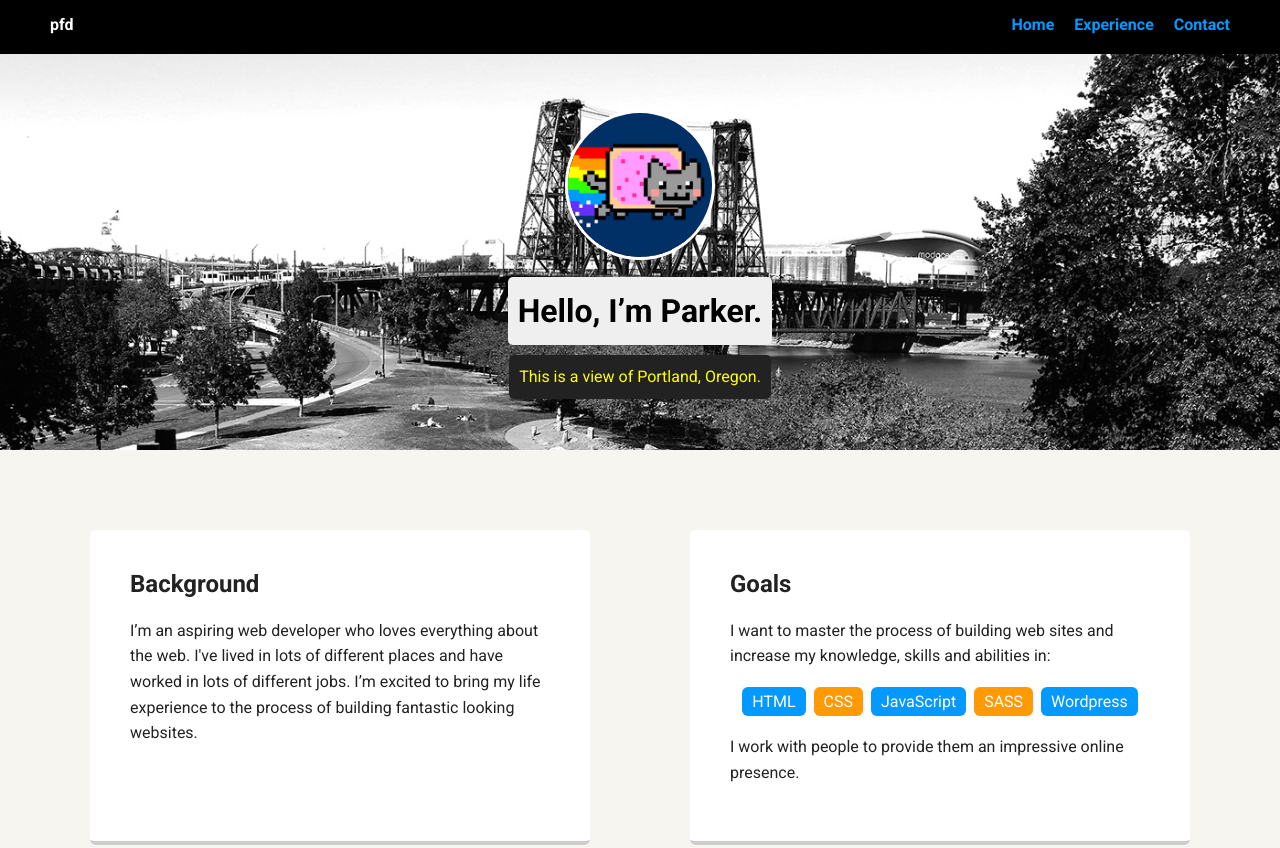
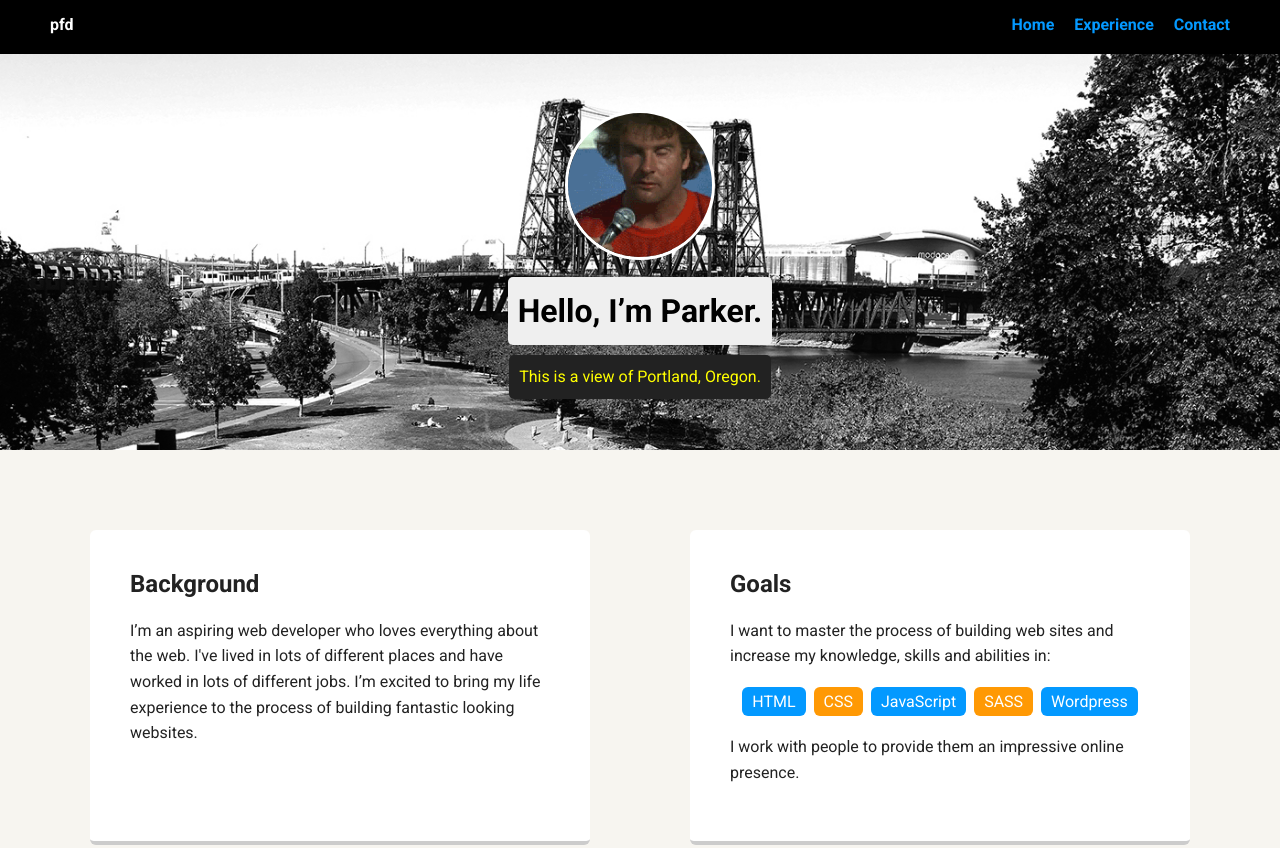
Before and after one commit to ParkerD23/ParkerD23.github.io, a plain HTML site: page index.html in a window 1280 px wide. Shown: the top 848 px of the page. Drawn offline with Linux system fonts and the light colour scheme; a web font is replaced by a local one.

Commit message:
updated photo

```diff
--- a/index.html
+++ b/index.html
@@ -18,7 +18,7 @@
     </div>
 
     <header>
-      <img src="images/me.png" alt="Drawing of Jane Smith" class="profile-image">
+      <img src="images/alphabeta.gif" alt="Drawing of Parker" class="profile-image">
       <h1 class="tag name">Hello, I’m Parker.</h1>
       <p class="tag location">This is a view of Portland, Oregon.</p>
     </header>
```
Also changed, not shown: images/alphabeta.gif (added).
